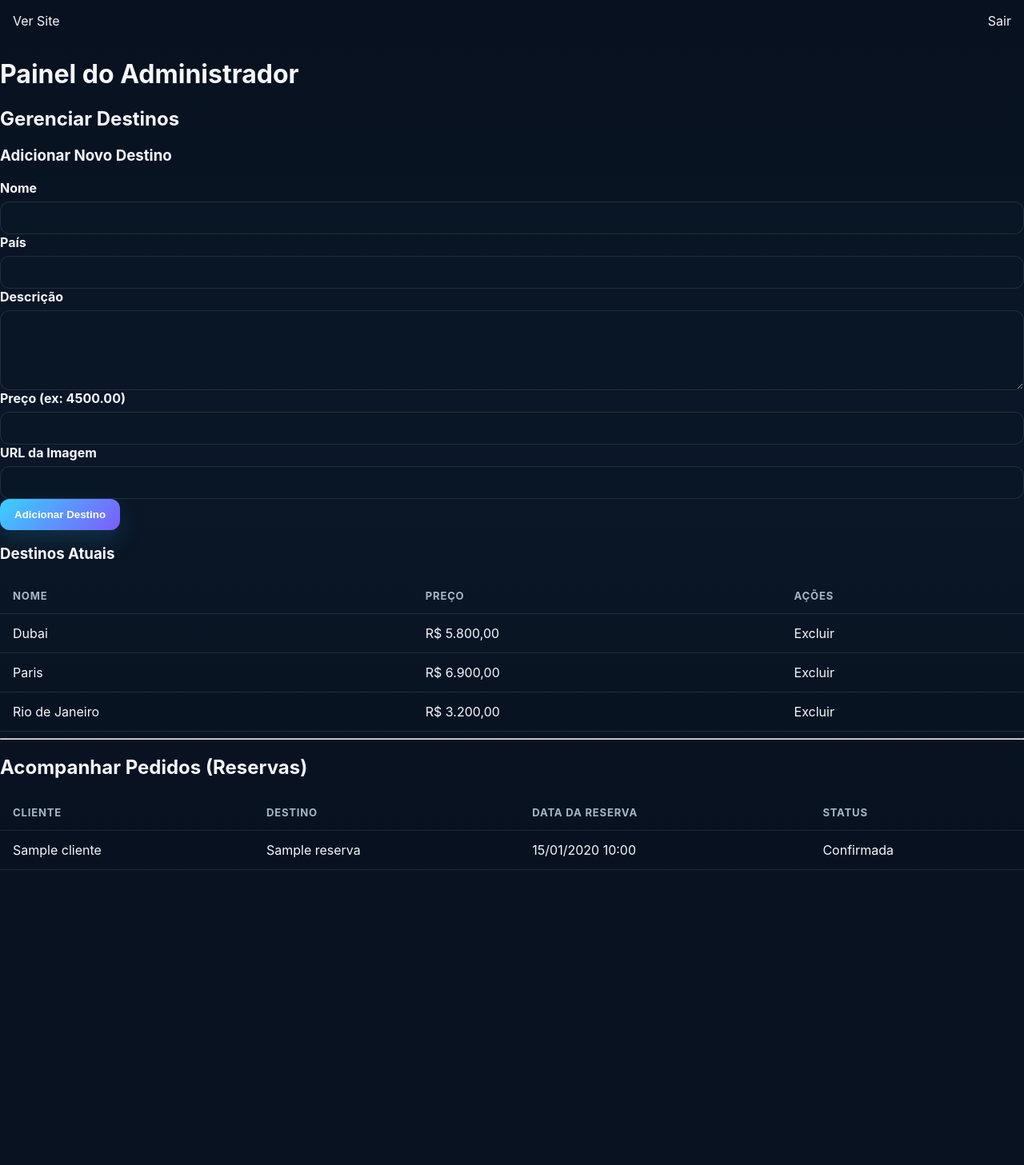
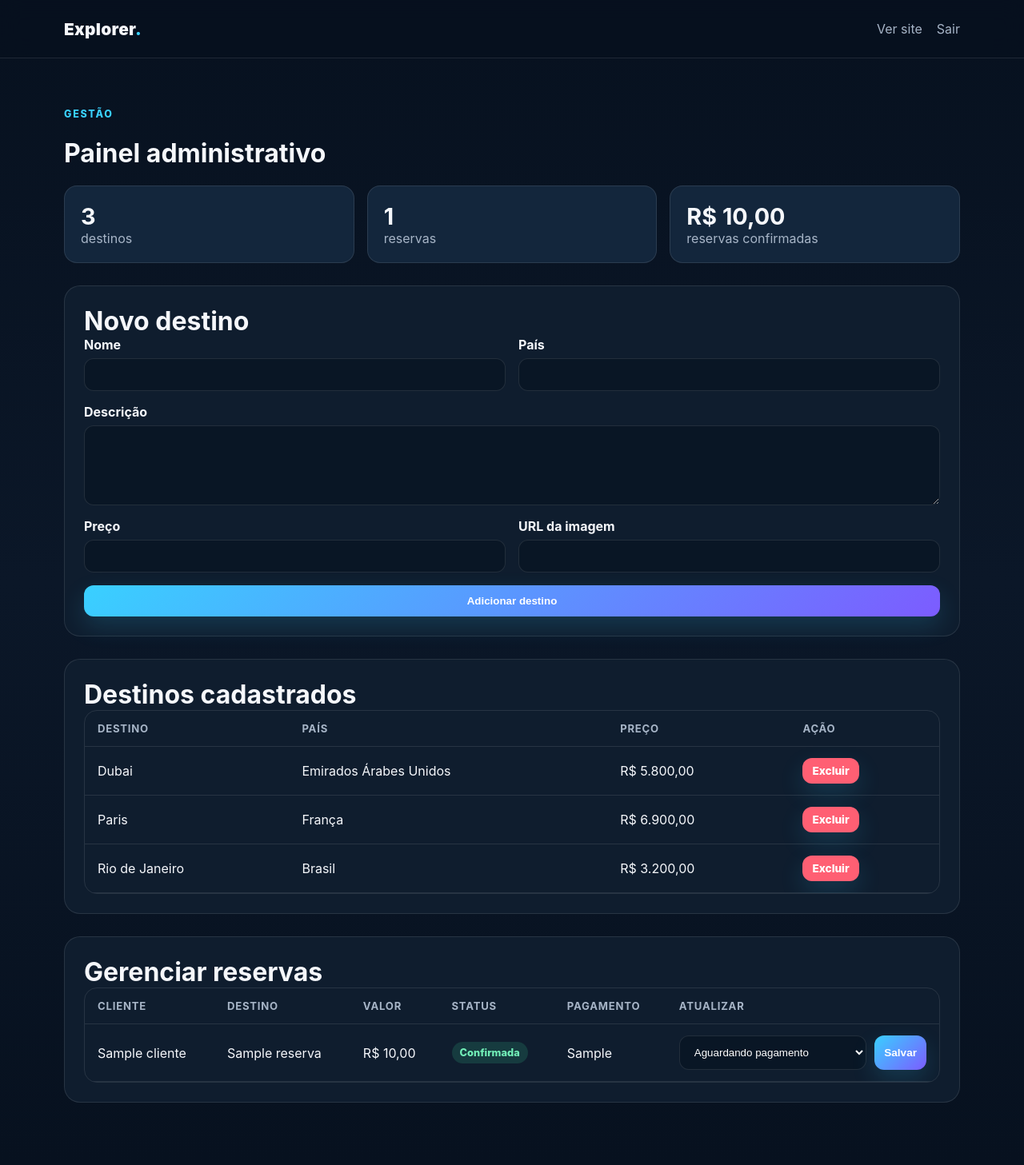
Before and after one commit to Cookie131223/Turismo-para-aprenseta-o, a PHP site: page /admin_dashboard.php in a window 1280 px wide. Shown: the whole page at 80% size. Before the commit the page ends 1088 px from the top, so only its background shows below. Run offline with PHP 8.4, Linux system fonts and the light colour scheme; the visitor is signed in with stand-in values (Sample User, id 1); data comes from the database, SQL or seed files in the repository; tables that the repository leaves empty hold one stand-in row (values such as "Sample post").

Commit message:
feat: redesign admin dashboard

```diff
--- a/admin_dashboard.php
+++ b/admin_dashboard.php
@@ -1,104 +1,19 @@
 <?php
 session_start();
-require_once 'includes/check_admin.php'; // Security check
+require_once 'includes/check_admin.php';
 require_once 'includes/Database.php';
 
-$database = new Database();
-$db = $database->getConnection();
-
-// Fetch all destinations to manage them
-$stmt_destinos = $db->query("SELECT * FROM destinos ORDER BY nome ASC");
-$destinos = $stmt_destinos->fetchAll(PDO::FETCH_ASSOC);
-
-// Fetch all reservations to monitor them
-$stmt_reservas = $db->query("SELECT r.id, c.nome as cliente_nome, r.destino_nome, r.data_reserva, r.status FROM reservas r JOIN clientes c ON r.cliente_id = c.id ORDER BY r.data_reserva DESC");
-$reservas = $stmt_reservas->fetchAll(PDO::FETCH_ASSOC);
+$db=(new Database())->getConnection();
+$destinos=$db->query('SELECT * FROM destinos ORDER BY nome')->fetchAll();
+$reservas=$db->query('SELECT r.*, c.nome AS cliente_nome FROM reservas r JOIN clientes c ON c.id=r.cliente_id ORDER BY r.data_reserva DESC')->fetchAll();
+$totalReservas=count($reservas);
+$totalConfirmadas=count(array_filter($reservas,fn($r)=>$r['status']==='confirmada'));
+$faturamento=array_sum(array_map(fn($r)=>$r['status']==='confirmada'?(float)$r['valor']:0,$reservas));
 ?>
-<!DOCTYPE html>
-<html lang="pt-BR">
-<head>
-    <meta charset="UTF-8">
-    <title>Admin Dashboard</title>
-    <link rel="stylesheet" href="Css/main.css">
-    <link rel="stylesheet" href="Css/admin.css">
-</head>
-<body>
-    <header>
-        <nav style="display: flex; justify-content: space-between; align-items: center; padding: 1rem;">
-            <a href="index.php">Ver Site</a>
-            <a href="logout.php">Sair</a>
-        </nav>
-    </header>
-
-    <main class="admin-container">
-        <h1>Painel do Administrador</h1>
-
-        <section class="admin-section">
-            <h2>Gerenciar Destinos</h2>
-
-            <form action="includes/admin_actions.php" method="POST" class="admin-form">
-                <h3>Adicionar Novo Destino</h3>
-                <input type="hidden" name="action" value="add_destino">
-                <div class="form-group"><label>Nome</label><input type="text" name="nome" required></div>
-                <div class="form-group"><label>País</label><input type="text" name="pais" required></div>
-                <div class="form-group"><label>Descrição</label><textarea name="descricao" required></textarea></div>
-                <div class="form-group"><label>Preço (ex: 4500.00)</label><input type="text" name="preco" required pattern="[0-9]+(\.[0-9]{2})?"></div>
-                <div class="form-group"><label>URL da Imagem</label><input type="text" name="imagem" required></div>
-                <button type="submit" class="btn">Adicionar Destino</button>
-            </form>
-
-            <div class="admin-table">
-                <h3>Destinos Atuais</h3>
-                <table>
-                    <thead>
-                        <tr>
-                            <th>Nome</th>
-                            <th>Preço</th>
-                            <th>Ações</th>
-                        </tr>
-                    </thead>
-                    <tbody>
-                        <?php foreach ($destinos as $destino): ?>
-                        <tr>
-                            <td><?= htmlspecialchars($destino['nome']) ?></td>
-                            <td>R$ <?= number_format($destino['preco'], 2, ',', '.') ?></td>
-                            <td class="action-links">
-                                <a href="includes/admin_actions.php?action=delete_destino&id=<?= $destino['id'] ?>" onclick="return confirm('Tem certeza que deseja excluir?');">Excluir</a>
-                            </td>
-                        </tr>
-                        <?php endforeach; ?>
-                    </tbody>
-                </table>
-            </div>
-        </section>
-
-        <hr>
-
-        <section class="admin-section">
-            <h2>Acompanhar Pedidos (Reservas)</h2>
-            <div class="admin-table">
-                <table>
-                    <thead>
-                        <tr>
-                            <th>Cliente</th>
-                            <th>Destino</th>
-                            <th>Data da Reserva</th>
-                            <th>Status</th>
-                        </tr>
-                    </thead>
-                    <tbody>
-                        <?php foreach ($reservas as $reserva): ?>
-                        <tr>
-                            <td><?= htmlspecialchars($reserva['cliente_nome']) ?></td>
-                            <td><?= htmlspecialchars($reserva['destino_nome']) ?></td>
-                            <td><?= date('d/m/Y H:i', strtotime($reserva['data_reserva'])) ?></td>
-                            <td><?= htmlspecialchars(ucfirst($reserva['status'])) ?></td>
-                        </tr>
-                        <?php endforeach; ?>
-                    </tbody>
-                </table>
-            </div>
-        </section>
-    </main>
-</body>
-</html>
+<!doctype html><html lang="pt-BR"><head><meta charset="utf-8"><meta name="viewport" content="width=device-width,initial-scale=1"><title>Painel administrativo | Explorer</title><link rel="stylesheet" href="css/main.css"></head><body>
+<header class="site-header"><div class="container nav"><a class="brand" href="index.php">Explorer<span>.</span></a><nav class="nav-links"><a href="index.php">Ver site</a><a href="logout.php">Sair</a></nav></div></header>
+<main class="container section"><p class="eyebrow">Gestão</p><h1>Painel administrativo</h1><div class="kpis"><div class="kpi"><strong><?= count($destinos) ?></strong><span class="muted">destinos</span></div><div class="kpi"><strong><?= $totalReservas ?></strong><span class="muted">reservas</span></div><div class="kpi"><strong>R$ <?= number_format($faturamento,2,',','.') ?></strong><span class="muted">reservas confirmadas</span></div></div>
+<section class="panel"><h2>Novo destino</h2><form class="form-grid" action="includes/admin_actions.php" method="post"><input type="hidden" name="action" value="add_destino"><div class="form-group"><label>Nome</label><input name="nome" required></div><div class="form-group"><label>País</label><input name="pais" required></div><div class="form-group full"><label>Descrição</label><textarea name="descricao" required></textarea></div><div class="form-group"><label>Preço</label><input type="number" min="0" step="0.01" name="preco" required></div><div class="form-group"><label>URL da imagem</label><input type="url" name="imagem" required></div><div class="form-group full"><button class="btn" type="submit">Adicionar destino</button></div></form></section>
+<section class="panel"><h2>Destinos cadastrados</h2><div class="table-wrap"><table><thead><tr><th>Destino</th><th>País</th><th>Preço</th><th>Ação</th></tr></thead><tbody><?php foreach($destinos as $d): ?><tr><td><?= htmlspecialchars($d['nome']) ?></td><td><?= htmlspecialchars($d['pais']) ?></td><td>R$ <?= number_format($d['preco'],2,',','.') ?></td><td><a class="btn small danger" href="includes/admin_actions.php?action=delete_destino&id=<?= $d['id'] ?>" onclick="return confirm('Excluir este destino?')">Excluir</a></td></tr><?php endforeach; ?></tbody></table></div></section>
+<section class="panel"><h2>Gerenciar reservas</h2><div class="table-wrap"><table><thead><tr><th>Cliente</th><th>Destino</th><th>Valor</th><th>Status</th><th>Pagamento</th><th>Atualizar</th></tr></thead><tbody><?php foreach($reservas as $r): ?><tr><td><?= htmlspecialchars($r['cliente_nome']) ?></td><td><?= htmlspecialchars($r['destino_nome']) ?></td><td>R$ <?= number_format($r['valor'],2,',','.') ?></td><td><span class="badge <?= htmlspecialchars($r['status']) ?>"><?= htmlspecialchars(str_replace('_',' ',ucfirst($r['status']))) ?></span></td><td><?= htmlspecialchars($r['forma_pagamento']?:'—') ?></td><td><form action="includes/admin_actions.php" method="post" class="card-actions"><input type="hidden" name="action" value="update_status"><input type="hidden" name="reserva_id" value="<?= $r['id'] ?>"><select name="status"><option value="aguardando_pagamento">Aguardando pagamento</option><option value="confirmada">Confirmada</option><option value="concluida">Concluída</option><option value="cancelada">Cancelada</option></select><button class="btn small" type="submit">Salvar</button></form></td></tr><?php endforeach; ?></tbody></table></div></section>
+</main></body></html>
```
